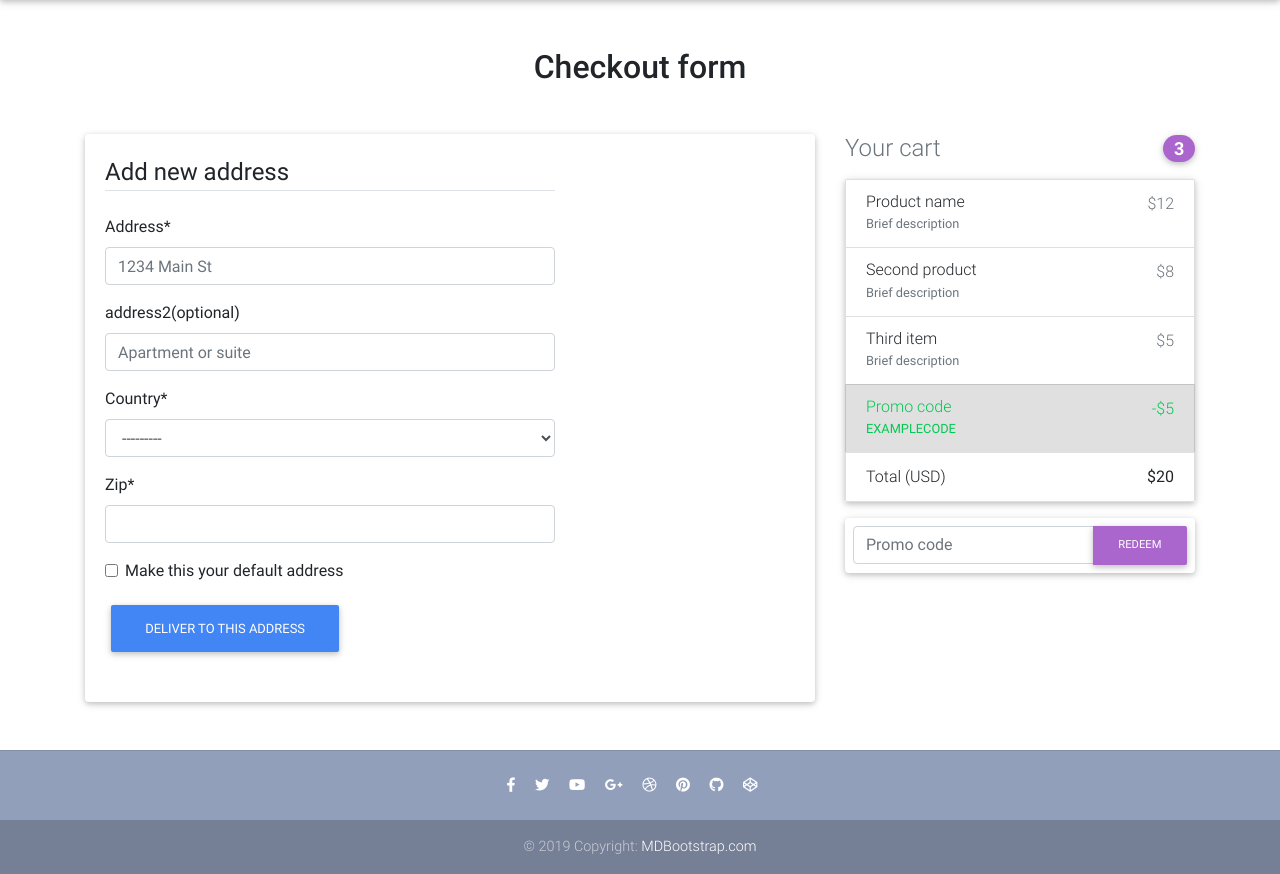
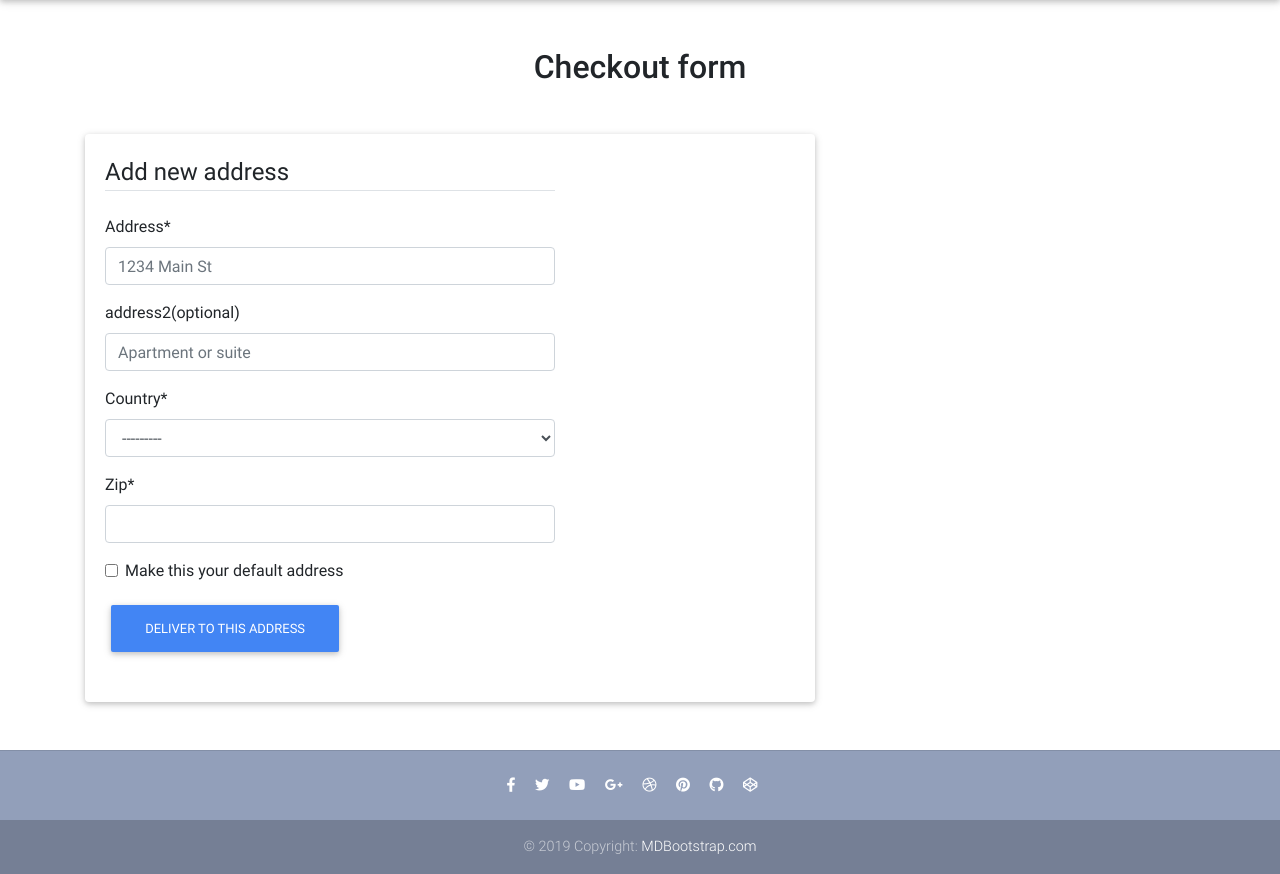
Before and after one commit to harish-gunda18/ecommerce, a Django app: page /add-new-address in a window 1280 px wide. Shown: the part 64-938 px from the top of the page. Run offline with Django 3.2, Linux system fonts and the light colour scheme; a user stored in the database is signed in; data comes from the database, SQL or seed files in the repository; some libraries are stand-ins or nearby versions.

Commit message:
add new address modified

```diff
--- a/order/templates/order/add-new-address.html
+++ b/order/templates/order/add-new-address.html
@@ -41,59 +41,7 @@
         <!--Grid column-->
         <div class="col-md-4 mb-4">
 
-          <!-- Heading -->
-          <h4 class="d-flex justify-content-between align-items-center mb-3">
-            <span class="text-muted">Your cart</span>
-            <span class="badge badge-secondary badge-pill">3</span>
-          </h4>
 
-          <!-- Cart -->
-          <ul class="list-group mb-3 z-depth-1">
-            <li class="list-group-item d-flex justify-content-between lh-condensed">
-              <div>
-                <h6 class="my-0">Product name</h6>
-                <small class="text-muted">Brief description</small>
-              </div>
-              <span class="text-muted">$12</span>
-            </li>
-            <li class="list-group-item d-flex justify-content-between lh-condensed">
-              <div>
-                <h6 class="my-0">Second product</h6>
-                <small class="text-muted">Brief description</small>
-              </div>
-              <span class="text-muted">$8</span>
-            </li>
-            <li class="list-group-item d-flex justify-content-between lh-condensed">
-              <div>
-                <h6 class="my-0">Third item</h6>
-                <small class="text-muted">Brief description</small>
-              </div>
-              <span class="text-muted">$5</span>
-            </li>
-            <li class="list-group-item d-flex justify-content-between bg-light">
-              <div class="text-success">
-                <h6 class="my-0">Promo code</h6>
-                <small>EXAMPLECODE</small>
-              </div>
-              <span class="text-success">-$5</span>
-            </li>
-            <li class="list-group-item d-flex justify-content-between">
-              <span>Total (USD)</span>
-              <strong>$20</strong>
-            </li>
-          </ul>
-          <!-- Cart -->
-
-          <!-- Promo code -->
-          <form class="card p-2">
-            <div class="input-group">
-              <input type="text" class="form-control" placeholder="Promo code" aria-label="Recipient's username" aria-describedby="basic-addon2">
-              <div class="input-group-append">
-                <button class="btn btn-secondary btn-md waves-effect m-0" type="button">Redeem</button>
-              </div>
-            </div>
-          </form>
-          <!-- Promo code -->
 
         </div>
         <!--Grid column-->
```
